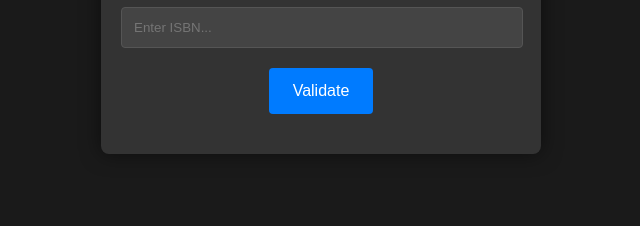
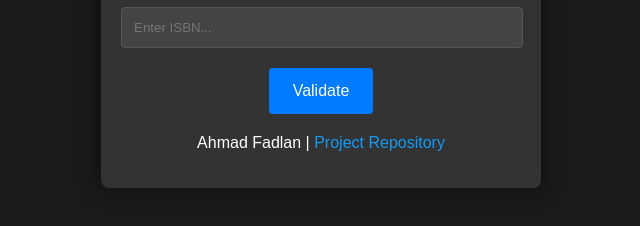
Before and after one commit to MafariT/mafarit.github.io, a plain HTML site: page projects/isbn.html in a window 1280 px wide. Shown: the part 162-388 px from the top of the page, without its empty margins (319-959 px from the left). Drawn offline with Linux system fonts and the light colour scheme.

Commit message:
added repo link

```diff
--- a/projects/isbn.html
+++ b/projects/isbn.html
@@ -22,6 +22,10 @@
       <input type="text" id="authors" disabled>
     </div>
     <div id="book-link"></div>
+
+    <footer>
+      <p>Ahmad Fadlan | <a href="https://github.com/MafariT/isbn-validator">Project Repository</a></p>
+    </footer>
   </div>
   <script src="../static/js/isbn.js"></script>
 </body>
--- a/static/style/isbn.css
+++ b/static/style/isbn.css
@@ -97,3 +97,32 @@ body {
     background-color: #444;
     color: #fff;
   }
+
+/*
+  Link click effect
+*/
+
+footer a,
+section a {
+  color:#159af3;
+  text-decoration: none;
+  position: relative;
+  transition: all 0.3s ease;
+}
+footer a::before,
+section a::before {
+  content: "";
+  position: absolute;
+  bottom: 0;
+  left: 0;
+  width: 100%;
+  height: 2px;
+  background-color:#159af3;
+  transform: scaleX(0);
+  transform-origin: left;
+  transition: all 0.3s ease;
+}
+footer a:hover::before,
+section a:hover::before {
+  transform: scaleX(1);
+}
```
